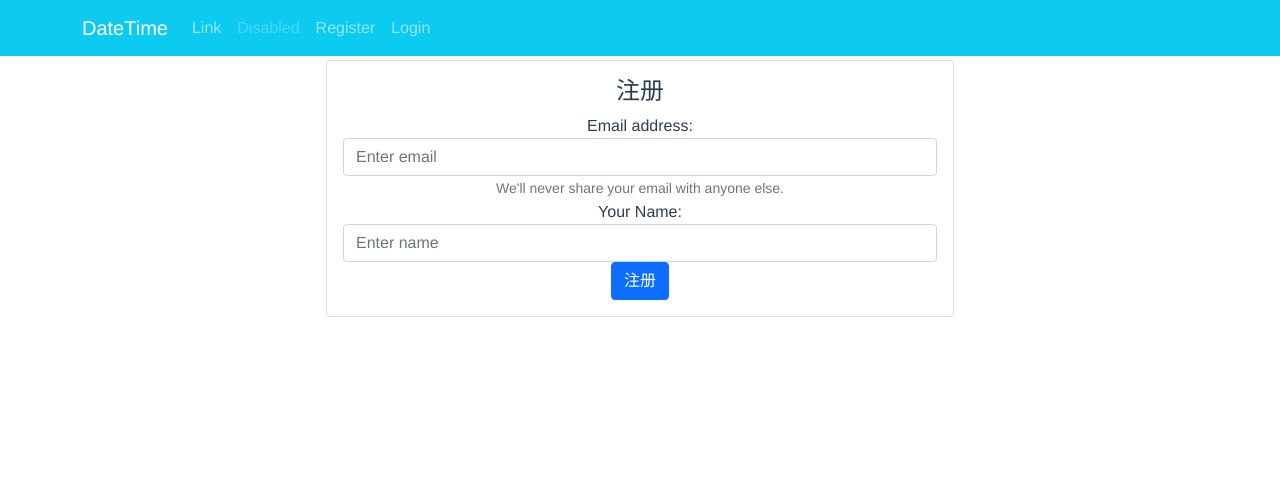
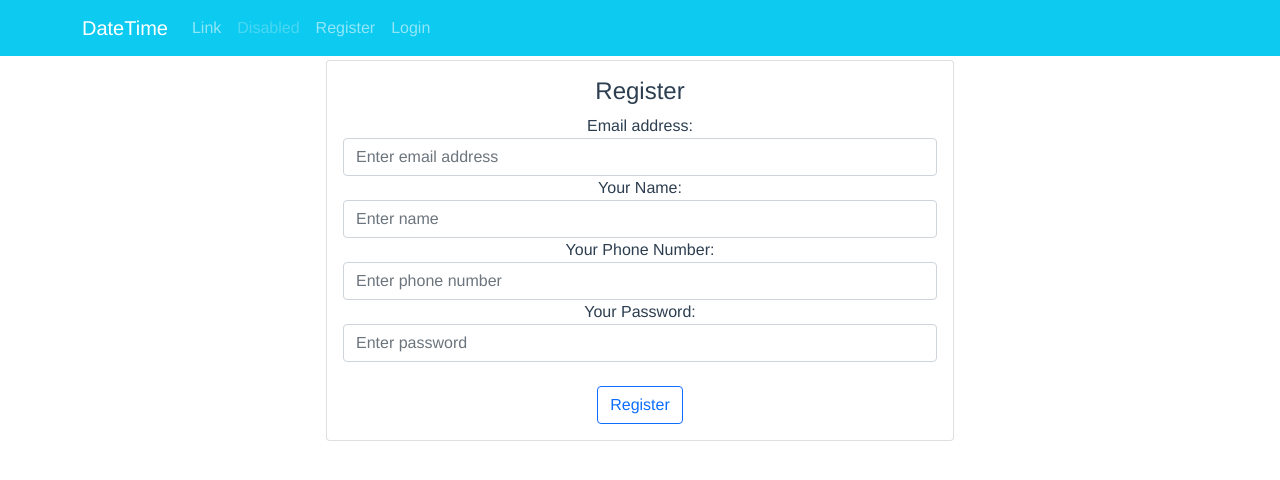
Before and after one commit to geek-Xie/DateTime, a Vue app in the folder datetime_web/: page /#/ in a window 1280 px wide. Shown: the top 480 px of the page. Built offline with nearby package versions, Linux system fonts and the light colour scheme.

Commit message:
引入vuelidate做表单数据验证

```diff
--- a/datetime_web/src/components/LoginForm.vue
+++ b/datetime_web/src/components/LoginForm.vue
@@ -2,19 +2,18 @@
   <div class="login">
     <b-row class="mt-50">
       <b-col md="8" offset-md="2" lg="6" offset-lg="3">
-        <b-card title="登陆">
+        <b-card title="Login">
           <b-form @submit="onSubmit" @reset="onReset" v-if="show">
             <b-form-group
               id="input-group-1"
               label="Email address:"
               label-for="input-1"
-              description="We'll never share your email with anyone else."
             >
               <b-form-input
                 id="input-1"
                 v-model="form.email"
                 type="email"
-                placeholder="Enter email"
+                placeholder="Enter email address"
                 required
               ></b-form-input>
             </b-form-group>
@@ -31,8 +30,24 @@
               ></b-form-input>
             </b-form-group>
 
-            <b-button type="submit" variant="primary">Submit</b-button>
-            <b-button type="reset" variant="danger">Reset</b-button>
+            <b-form-group
+              id="input-group-3"
+              label="Your Password:"
+              label-for="input-3"
+            >
+              <b-form-input
+                id="input-3"
+                v-model="form.password"
+                type="password"
+                placeholder="Enter password"
+                required
+              ></b-form-input>
+            </b-form-group>
+
+            <!-- <b-button type="submit" variant="primary">Submit</b-button>
+            <b-button type="reset" variant="danger">Reset</b-button> -->
+            <br />
+            <b-button variant="outline-primary">Login</b-button>
           </b-form>
         </b-card>
       </b-col>
@@ -50,6 +65,7 @@ export default {
       form: {
         email: "",
         name: "",
+        password: "",
       },
       show: true,
     };
--- a/datetime_web/src/components/RegisterForm.vue
+++ b/datetime_web/src/components/RegisterForm.vue
@@ -2,19 +2,18 @@
   <div class="register">
     <b-row class="mt-50">
       <b-col md="8" offset-md="2" lg="6" offset-lg="3">
-        <b-card title="注册">
+        <b-card title="Register">
           <b-form @submit="onSubmit" @reset="onReset" v-if="show">
             <b-form-group
               id="input-group-1"
               label="Email address:"
               label-for="input-1"
-              description="We'll never share your email with anyone else."
             >
               <b-form-input
                 id="input-1"
-                v-model="form.email"
+                v-model="$v.form.email.$model"
                 type="email"
-                placeholder="Enter email"
+                placeholder="Enter email address"
                 required
               ></b-form-input>
             </b-form-group>
@@ -26,8 +25,38 @@
             >
               <b-form-input
                 id="input-2"
-                v-model="form.name"
+                v-model="$v.form.name.$model"
                 placeholder="Enter name"
+                required
+              ></b-form-input>
+            </b-form-group>
+
+            <b-form-group
+              id="input-group-3"
+              label="Your Phone Number:"
+              label-for="input-3"
+            >
+              <b-form-input
+                id="input-3"
+                v-model="$v.form.phone.$model"
+                placeholder="Enter phone number"
+                required
+              ></b-form-input>
+              <b-form-invalid-feedback :state="validateState('phone')">
+                Your mobile phone number must be 11 digits
+              </b-form-invalid-feedback>
+            </b-form-group>
+
+            <b-form-group
+              id="input-group-4"
+              label="Your Password:"
+              label-for="input-4"
+            >
+              <b-form-input
+                id="input-3"
+                v-model="$v.form.password.$model"
+                type="password"
+                placeholder="Enter password"
                 required
               ></b-form-input>
             </b-form-group>
@@ -51,7 +80,11 @@
             <b-form-checkbox value="that">Check that out</b-form-checkbox>
           </b-form-checkbox-group>
         </b-form-group> -->
-            <b-button variant="primary" block>注册</b-button>
+            <br />
+
+            <b-button variant="outline-primary" @click="register"
+              >Register</b-button
+            >
           </b-form>
         </b-card>
       </b-col>
@@ -63,17 +96,42 @@
 </template>
 
 <script>
+import { required, minLength, maxLength } from "vuelidate/lib/validators";
 export default {
   data() {
     return {
       form: {
         email: "",
         name: "",
+        phone: "",
+        password: "",
       },
       show: true,
     };
   },
+  validations: {
+    form: {
+      email: {
+        required,
+      },
+      name: {
+        required,
+      },
+      phone: {
+        required,
+        minLength: minLength(11),
+        maxLength: maxLength(11),
+      },
+      password: {
+        required,
+      },
+    },
+  },
   methods: {
+    validateState(name) {
+      const { $dirty, $error } = this.$v.form[name];
+      return $dirty ? !$error : null;
+    },
     onSubmit(event) {
       event.preventDefault();
       alert(JSON.stringify(this.form));
--- a/datetime_web/src/main.js
+++ b/datetime_web/src/main.js
@@ -1,4 +1,5 @@
 import Vue from 'vue'
+import Vuelidate from 'vuelidate'
 import './plugins/axios'
 import App from './App.vue'
 import router from './router'
@@ -12,6 +13,7 @@ Vue.config.productionTip = false
 Vue.use(BootstrapVue)
 // Optionally install the BootstrapVue icon components plugin
 Vue.use(IconsPlugin)
+Vue.use(Vuelidate)
 
 new Vue({
   router,
```
Also changed, not shown: 1 other file (tests, documents, lock files or other folders).
